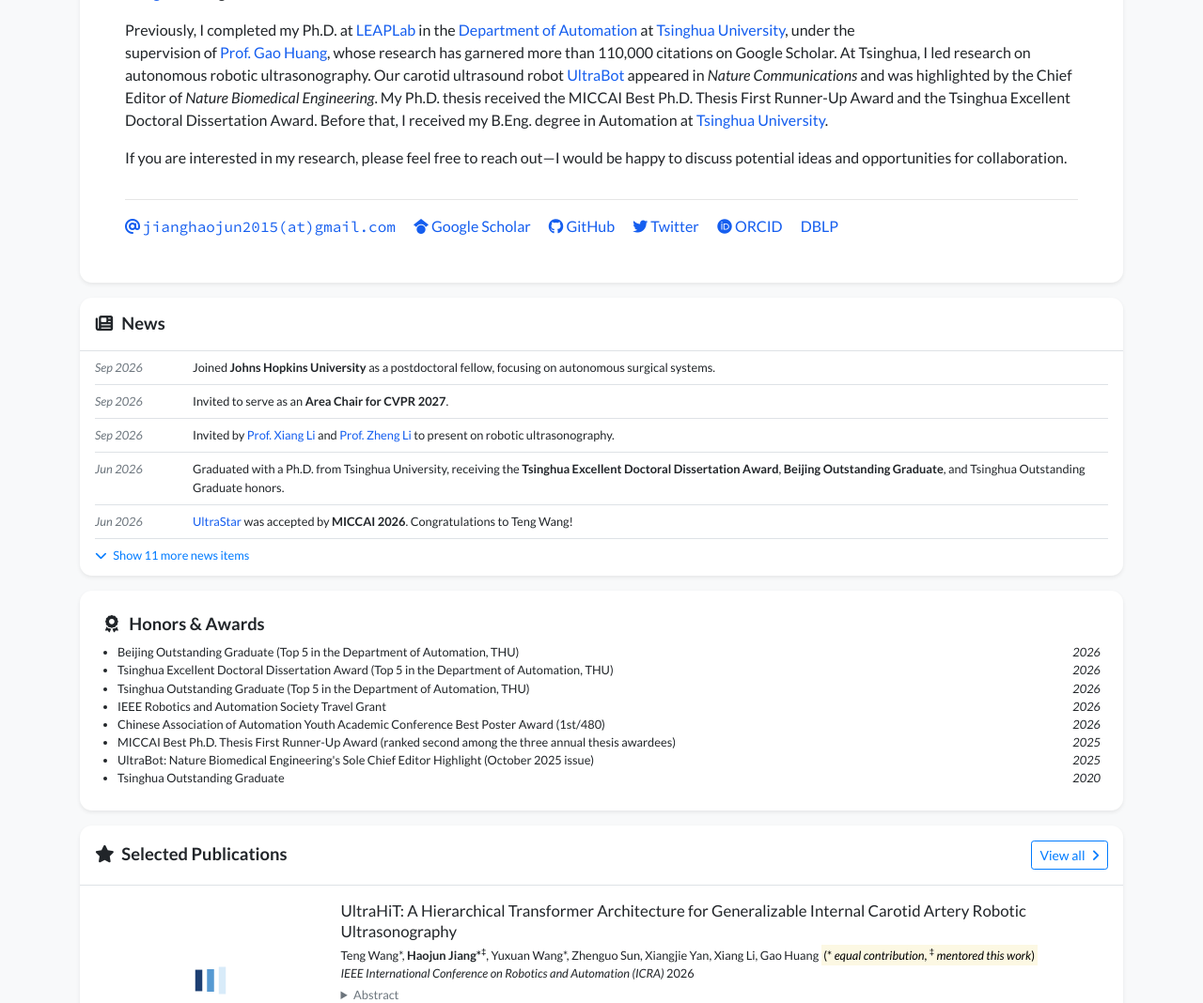
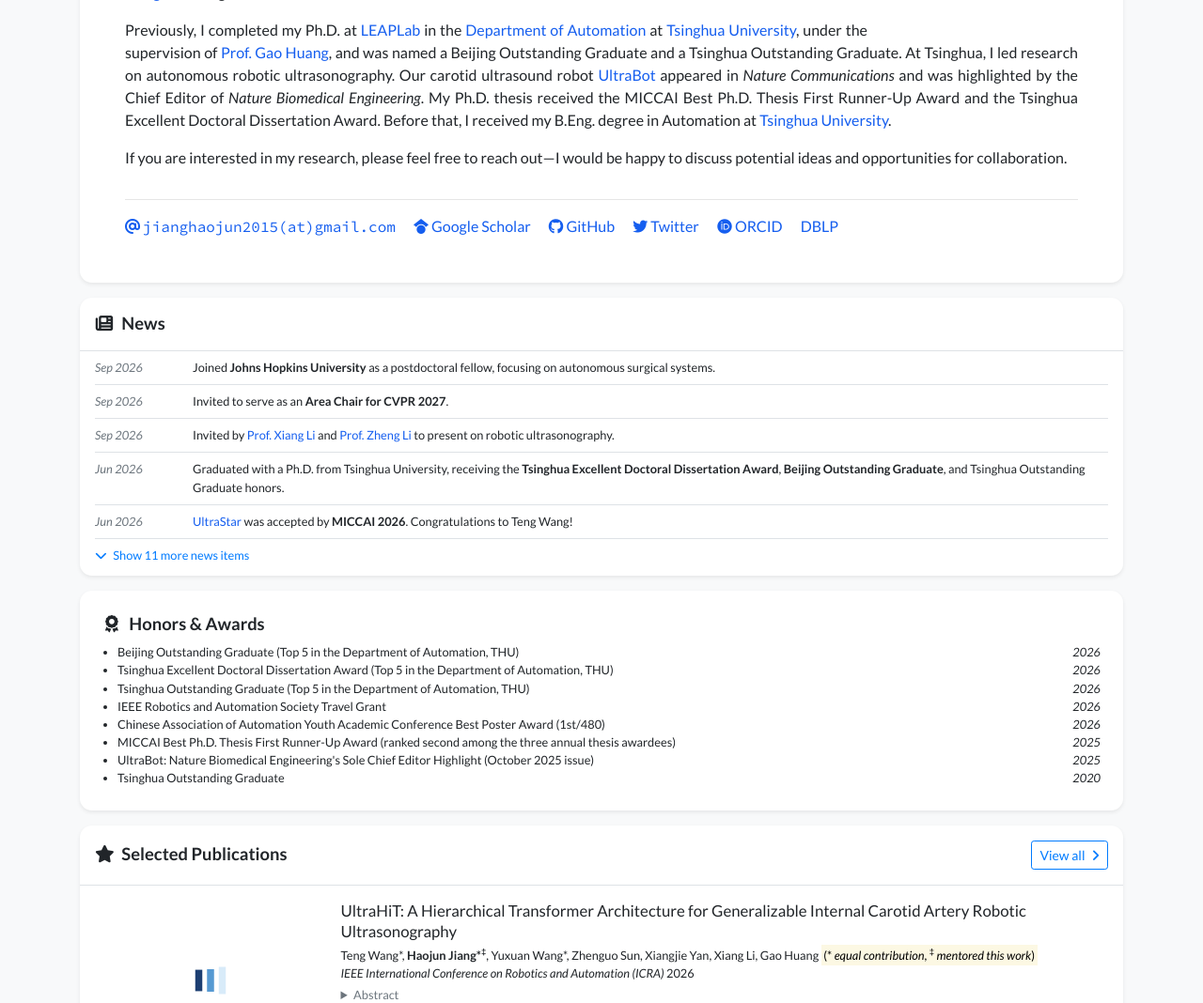
Before and after one commit to jianghaojun/jianghaojun.github.io, a Jekyll site: the page built from index_layout2.html, in a window 1280 px wide and 1400 px high, cut to the strip 332-1400 px from the top of the window. Shown: the whole strip at 94% size. Built offline with Jekyll 4.4.1, drawn with Linux system fonts in a browser that asks for light colours; nearby versions of some CDN libraries; a style sheet for code colours, icons or effects is not loaded.

Commit message:
Update profile and publication assets

```diff
--- a/_data/profile.yml
+++ b/_data/profile.yml
@@ -18,13 +18,13 @@
 dblp: https://dblp.org/pid/267/5754.html
 location: Beijing, China
 
-short_bio_text_justify: false
+short_bio_text_justify: true
 short_bio: >-
   <p>I work on AI for healthcare and robotics, with a particular focus on autonomous medical robots.</p>
 
   <p>I am currently a postdoctoral researcher at <a href="https://www.jhu.edu/" target="_blank">Johns Hopkins University</a>, working with <a href="https://engineering.jhu.edu/faculty/mathias-unberath/" target="_blank">Mathias Unberath</a> and <a href="https://engineering.jhu.edu/faculty/axel-krieger/" target="_blank">Axel Krieger</a> on surgical automation.</p>
 
-  <p>Previously, I completed my Ph.D. at <a href="https://www.leaplab.ai/" target="_blank">LEAPLab</a> in the <a href="https://www.au.tsinghua.edu.cn/en/" target="_blank">Department of Automation</a> at <a href="https://www.tsinghua.edu.cn/en/" target="_blank">Tsinghua University</a>, under the supervision of <a href="https://gaohuang-net.github.io/" target="_blank">Prof. Gao Huang</a>, whose research has garnered more than 110,000 citations on Google Scholar. At Tsinghua, I led research on autonomous robotic ultrasonography. Our carotid ultrasound robot <a href="https://www.nature.com/articles/s41467-025-62865-w" target="_blank">UltraBot</a> appeared in <em>Nature Communications</em> and was highlighted by the Chief Editor of <em>Nature Biomedical Engineering</em>. My Ph.D. thesis received the MICCAI Best Ph.D. Thesis First Runner-Up Award and the Tsinghua Excellent Doctoral Dissertation Award. Before that, I received my B.Eng. degree in Automation at <a href="https://www.tsinghua.edu.cn/en/" target="_blank">Tsinghua University</a>.</p>
+  <p>Previously, I completed my Ph.D. at <a href="https://www.leaplab.ai/" target="_blank">LEAPLab</a> in the <a href="https://www.au.tsinghua.edu.cn/en/" target="_blank">Department of Automation</a> at <a href="https://www.tsinghua.edu.cn/en/" target="_blank">Tsinghua University</a>, under the supervision of <a href="https://gaohuang-net.github.io/" target="_blank">Prof. Gao Huang</a>, and was named a Beijing Outstanding Graduate and a Tsinghua Outstanding Graduate. At Tsinghua, I led research on autonomous robotic ultrasonography. Our carotid ultrasound robot <a href="https://www.nature.com/articles/s41467-025-62865-w" target="_blank">UltraBot</a> appeared in <em>Nature Communications</em> and was highlighted by the Chief Editor of <em>Nature Biomedical Engineering</em>. My Ph.D. thesis received the MICCAI Best Ph.D. Thesis First Runner-Up Award and the Tsinghua Excellent Doctoral Dissertation Award. Before that, I received my B.Eng. degree in Automation at <a href="https://www.tsinghua.edu.cn/en/" target="_blank">Tsinghua University</a>.</p>
 
   <p>If you are interested in my research, please feel free to reach out—I would be happy to discuss potential ideas and opportunities for collaboration.</p>
 
--- a/preview/index.html
+++ b/preview/index.html
@@ -72,10 +72,10 @@
         <section class="card border-0 shadow-sm bg-white">
           <div class="card-body p-4 p-lg-5">
             <h2 class="h5 section-heading mb-3"><i class="fas fa-user"></i> About Me</h2>
-            <div class="text-profile-bio">
+            <div class="text-profile-bio" style="text-align: justify;">
               <p>I work on AI for healthcare and robotics, with a particular focus on autonomous medical robots.</p>
               <p>I am currently a postdoctoral researcher at <a href="https://www.jhu.edu/" target="_blank">Johns Hopkins University</a>, working with <a href="https://engineering.jhu.edu/faculty/mathias-unberath/" target="_blank">Mathias Unberath</a> and <a href="https://engineering.jhu.edu/faculty/axel-krieger/" target="_blank">Axel Krieger</a> on surgical automation.</p>
-              <p>Previously, I completed my Ph.D. at <a href="https://www.leaplab.ai/" target="_blank">LEAPLab</a> in the <a href="https://www.au.tsinghua.edu.cn/en/" target="_blank">Department of Automation</a> at <a href="https://www.tsinghua.edu.cn/en/" target="_blank">Tsinghua University</a>, under the supervision of <a href="https://gaohuang-net.github.io/" target="_blank">Prof. Gao Huang</a>, whose research has garnered more than 110,000 citations on Google Scholar. At Tsinghua, I led research on autonomous robotic ultrasonography. Our carotid ultrasound robot <a href="https://www.nature.com/articles/s41467-025-62865-w" target="_blank">UltraBot</a> appeared in <em>Nature Communications</em> and was highlighted by the Chief Editor of <em>Nature Biomedical Engineering</em>. My Ph.D. thesis received the MICCAI Best Ph.D. Thesis First Runner-Up Award and the Tsinghua Excellent Doctoral Dissertation Award. Before that, I received my B.Eng. degree in Automation at <a href="https://www.tsinghua.edu.cn/en/" target="_blank">Tsinghua University</a>.</p>
+              <p>Previously, I completed my Ph.D. at <a href="https://www.leaplab.ai/" target="_blank">LEAPLab</a> in the <a href="https://www.au.tsinghua.edu.cn/en/" target="_blank">Department of Automation</a> at <a href="https://www.tsinghua.edu.cn/en/" target="_blank">Tsinghua University</a>, under the supervision of <a href="https://gaohuang-net.github.io/" target="_blank">Prof. Gao Huang</a>, and was named a Beijing Outstanding Graduate and a Tsinghua Outstanding Graduate. At Tsinghua, I led research on autonomous robotic ultrasonography. Our carotid ultrasound robot <a href="https://www.nature.com/articles/s41467-025-62865-w" target="_blank">UltraBot</a> appeared in <em>Nature Communications</em> and was highlighted by the Chief Editor of <em>Nature Biomedical Engineering</em>. My Ph.D. thesis received the MICCAI Best Ph.D. Thesis First Runner-Up Award and the Tsinghua Excellent Doctoral Dissertation Award. Before that, I received my B.Eng. degree in Automation at <a href="https://www.tsinghua.edu.cn/en/" target="_blank">Tsinghua University</a>.</p>
               <p>If you are interested in my research, please feel free to reach out—I would be happy to discuss potential ideas and opportunities for collaboration.</p>
             </div>
           </div>
```
Also changed, not shown: _publications/2026/2026-ultrahit.md (+1 -1 lines), assets/images/covers/ultrastar.png.
